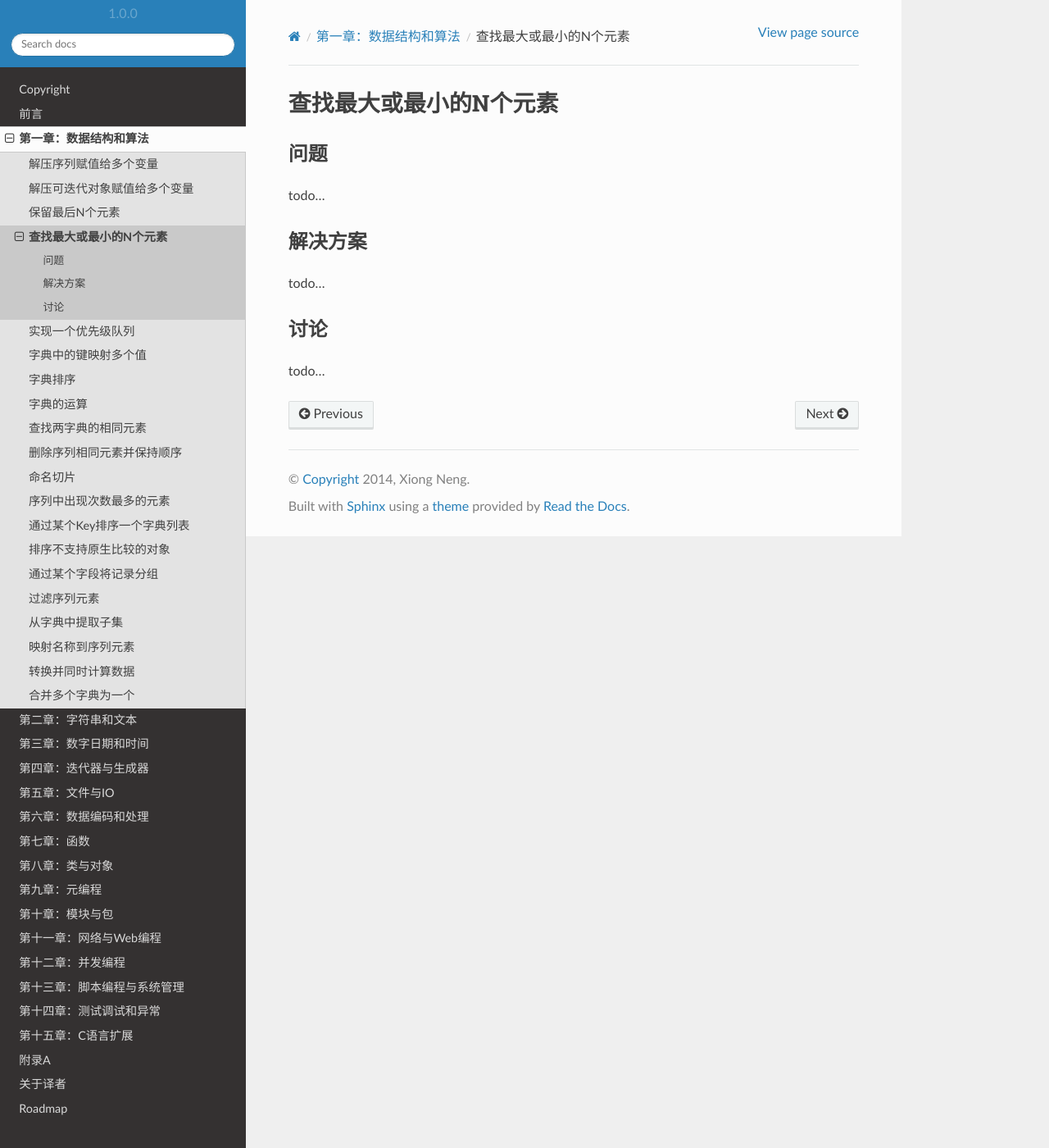
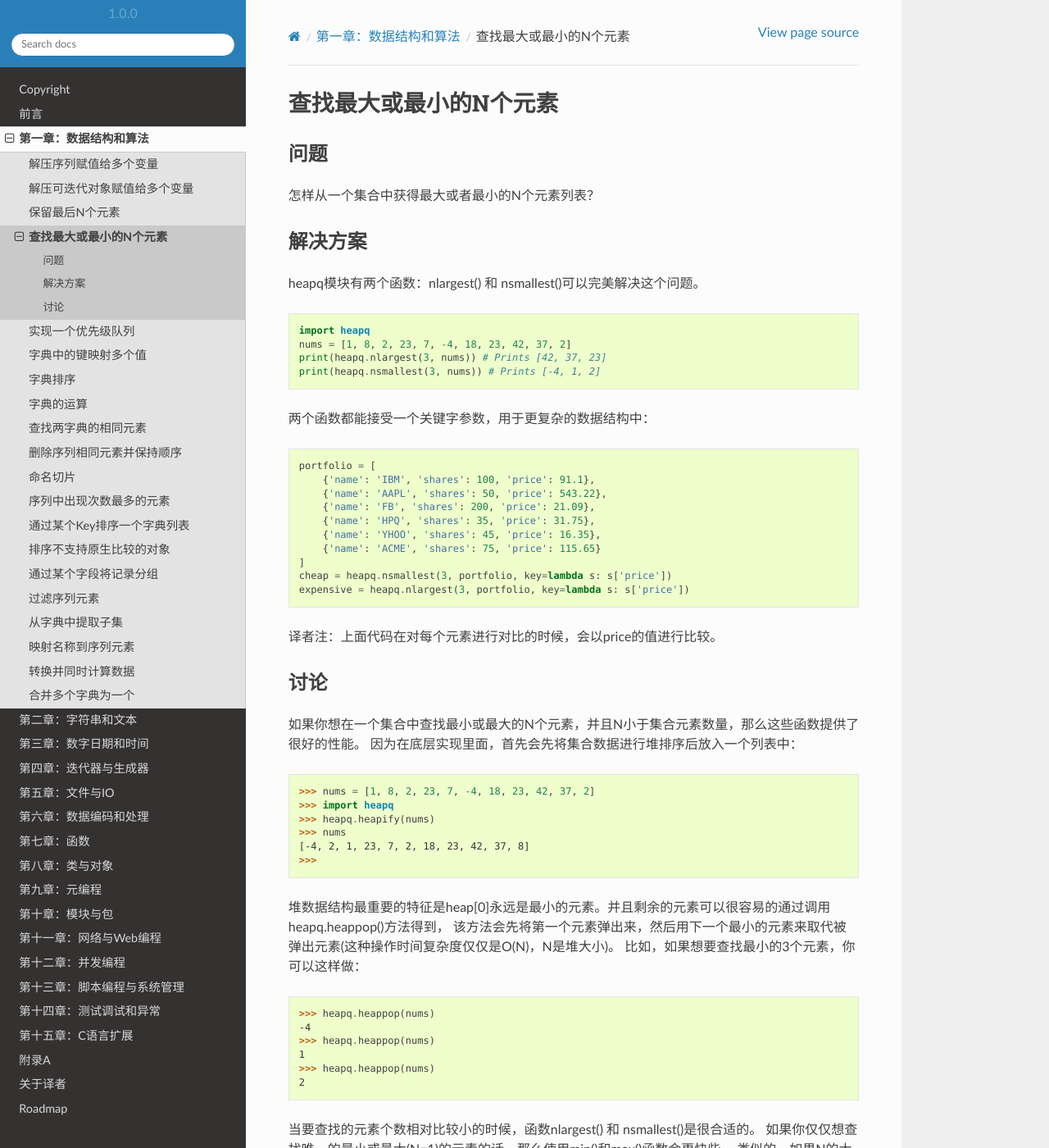
Before and after one commit to yidao620c/python3-cookbook, a Sphinx documentation site: the page built from source/c01/p04_find_largest_or_smallest_n_items.rst, in a window 1280 px wide and 1400 px high. Shown: the whole window at 82% size. Built offline with Sphinx 7.4.7 and the Read the Docs theme 2.0.0, drawn with Linux system fonts in a browser that asks for light colours; some of the changed text lies outside the part shown.

Commit message:
1.4节完成

```diff
--- a/source/c01/p01_unpack_sequence_into_separate_variables.rst
+++ b/source/c01/p01_unpack_sequence_into_separate_variables.rst
@@ -5,7 +5,7 @@
 ----------
 问题
 ----------
-现在有一个包含N个元素的元祖或者是序列，请问怎样将它里面的值解压后同时赋值给N变量
+现在有一个包含N个元素的元祖或者是序列，怎样将它里面的值解压后同时赋值给N变量？
 
 ----------
 解决方案
--- a/source/c01/p02_unpack_elements_from_iterables.rst
+++ b/source/c01/p02_unpack_elements_from_iterables.rst
@@ -5,7 +5,8 @@
 ----------
 问题
 ----------
-你需要从一个可迭代对象中解压出N个元素出来。但是这个可迭代对象元素个数超过N个，导致出现"太多解压值"的异常。
+可迭代对象元素个数超过N个时候，会出现"太多解压值"的异常。
+怎样从一个可迭代对象中解压出N个元素出来？
 
 ----------
 解决方案
--- a/source/c01/p03_keep_last_n_items.rst
+++ b/source/c01/p03_keep_last_n_items.rst
@@ -5,7 +5,7 @@
 ----------
 问题
 ----------
-在迭代操作或者其他操作的时候，你只想保留最后有限几个元素的历史记录。
+在迭代操作或者其他操作的时候，怎样只保留最后有限几个元素的历史记录？
 
 ----------
 解决方案
--- a/source/c01/p04_find_largest_or_smallest_n_items.rst
+++ b/source/c01/p04_find_largest_or_smallest_n_items.rst
@@ -5,14 +5,72 @@
 ----------
 问题
 ----------
-todo...
+怎样从一个集合中获得最大或者最小的N个元素列表？
 
 ----------
 解决方案
 ----------
-todo...
+heapq模块有两个函数：nlargest() 和 nsmallest()可以完美解决这个问题。
+
+.. code-block:: python
+
+    import heapq
+    nums = [1, 8, 2, 23, 7, -4, 18, 23, 42, 37, 2]
+    print(heapq.nlargest(3, nums)) # Prints [42, 37, 23]
+    print(heapq.nsmallest(3, nums)) # Prints [-4, 1, 2]
+
+两个函数都能接受一个关键字参数，用于更复杂的数据结构中：
+
+.. code-block:: python
+
+    portfolio = [
+        {'name': 'IBM', 'shares': 100, 'price': 91.1},
+        {'name': 'AAPL', 'shares': 50, 'price': 543.22},
+        {'name': 'FB', 'shares': 200, 'price': 21.09},
+        {'name': 'HPQ', 'shares': 35, 'price': 31.75},
+        {'name': 'YHOO', 'shares': 45, 'price': 16.35},
+        {'name': 'ACME', 'shares': 75, 'price': 115.65}
+    ]
+    cheap = heapq.nsmallest(3, portfolio, key=lambda s: s['price'])
+    expensive = heapq.nlargest(3, portfolio, key=lambda s: s['price'])
+
+译者注：上面代码在对每个元素进行对比的时候，会以price的值进行比较。
 
 ----------
 讨论
 ----------
-todo...
+如果你想在一个集合中查找最小或最大的N个元素，并且N小于集合元素数量，那么这些函数提供了很好的性能。
+因为在底层实现里面，首先会先将集合数据进行堆排序后放入一个列表中：
+
+.. code-block:: python
+
+    >>> nums = [1, 8, 2, 23, 7, -4, 18, 23, 42, 37, 2]
+    >>> import heapq
+    >>> heapq.heapify(nums)
+    >>> nums
+    [-4, 2, 1, 23, 7, 2, 18, 23, 42, 37, 8]
+    >>>
+
+堆数据结构最重要的特征是heap[0]永远是最小的元素。并且剩余的元素可以很容易的通过调用heapq.heappop()方法得到，
+该方法会先将第一个元素弹出来，然后用下一个最小的元素来取代被弹出元素(这种操作时间复杂度仅仅是O(N)，N是堆大小)。
+比如，如果想要查找最小的3个元素，你可以这样做：
+
+.. code-block:: python
+
+    >>> heapq.heappop(nums)
+    -4
+    >>> heapq.heappop(nums)
+    1
+    >>> heapq.heappop(nums)
+    2
+
+当要查找的元素个数相对比较小的时候，函数nlargest() 和 nsmallest()是很合适的。
+如果你仅仅想查找唯一的最小或最大(N=1)的元素的话，那么使用min()和max()函数会更快些。
+类似的，如果N的大小和集合大小接近的时候，通常先排序这个集合然后再使用切片操作会更快点
+(sorted(items)[:N] 或者是 sorted(items)[-N:])。
+要注意的是，需要在正确场合使用函数nlargest() 和 nsmallest()才能发挥它们的优势
+(如果N快接近集合大小了，那么使用排序操作会更好些)。
+
+尽管你没有必要一定使用这里的方法，但是堆数据结构的实现是一个很有趣并且值得你深入学习的东西。
+基本上只要是数据结构和算法书籍里面都会有提及到。
+heapq模块的官方文档里面也详细的介绍了堆数据结构底层的实现细节。
```
Also changed, not shown: 1 other file.
